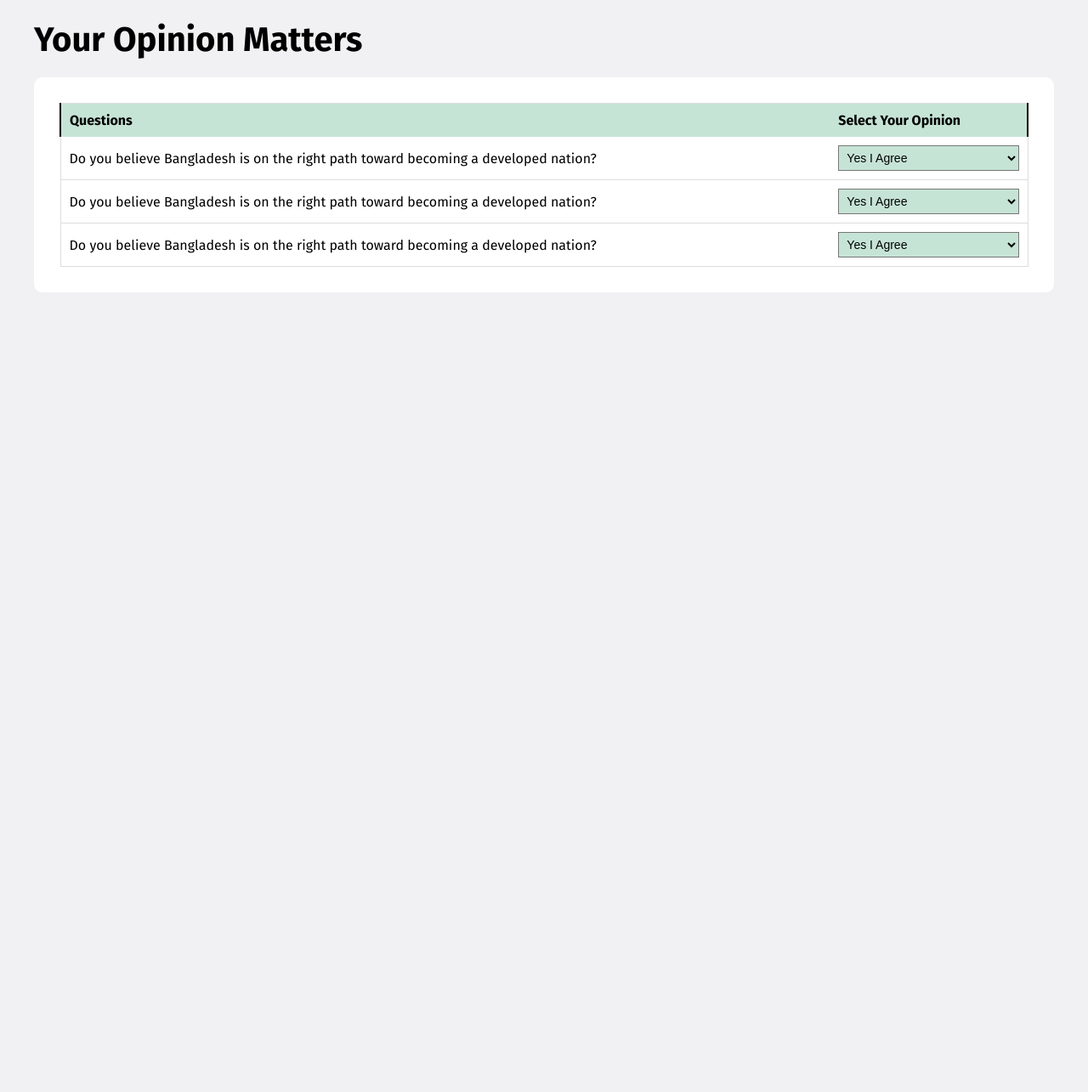
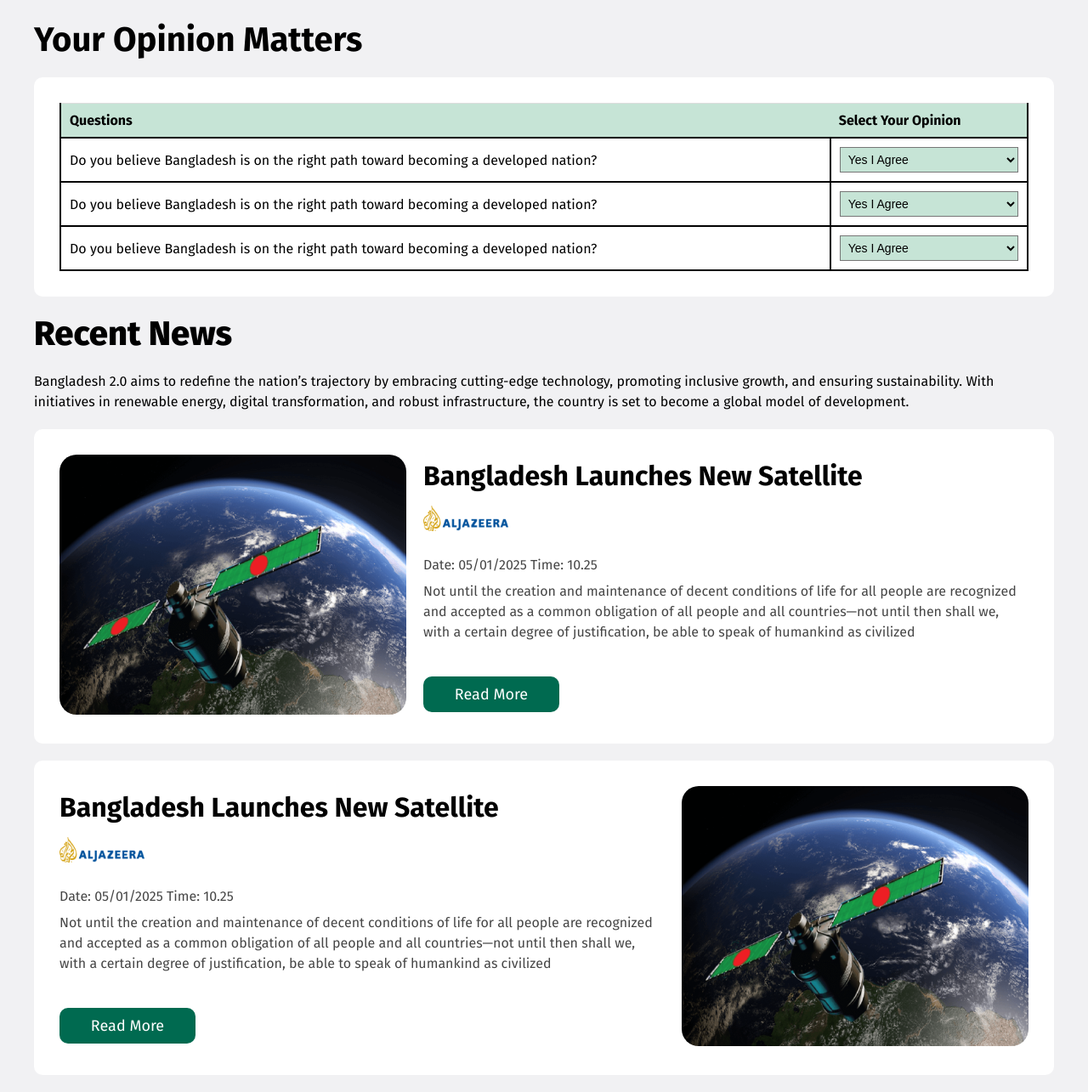
Before and after one commit to mdsamiulislam54/Bangladesh_2.0, a plain HTML site: page index.html in a window 1280 px wide. Shown: the part 1382-2667 px from the top of the page at 85% size. Before the commit the page ends 1726 px from the top, so only its background shows below. Drawn offline with Linux system fonts and the light colour scheme.

Commit message:
recent news section add

```diff
--- a/index.html
+++ b/index.html
@@ -1,11 +1,13 @@
 <!DOCTYPE html>
 <html lang="en">
+
 <head>
   <meta charset="UTF-8" />
   <meta name="viewport" content="width=device-width, initial-scale=1.0" />
   <title>Bangladesh-2.0</title>
   <link rel="stylesheet" href="style/style.css" />
 </head>
+
 <body>
   <header class="container">
     <!-- navbar section start............. -->
@@ -155,7 +157,68 @@
     </div>
     </div>
     <!-- question section end............. -->
+
+    <!-- recent news section start............. -->
+    <div class="recent_news_section">
+      <div class="news_title">
+        <h2>Recent News</h2>
+        <p>Bangladesh 2.0 aims to redefine the nation’s trajectory by embracing cutting-edge technology, promoting
+          inclusive growth, and ensuring sustainability. With initiatives in renewable energy, digital transformation,
+          and robust infrastructure, the country is set to become a global model of development.</p>
+      </div>
+      <div class="news_parent_container">
+        <div class="news_images">
+          <picture>
+            <img src="./assets/satelite.png" alt="">
+          </picture>
+        </div>
+        <div class="news_content">
+          <h3>Bangladesh Launches New Satellite</h3>
+          <img src="./assets/al-jazeera.png" alt="">
+
+         <div>
+          <time class="time_text" datetime="2025-01-05">Date: 05/01/2025</time>
+          <time class="time_text" datetime="2025-01-05T22:25">Time: 10.25 </time>
+         </div>
+          <p>Not until the creation and maintenance of decent    conditions of life for all people are recognized and
+            accepted as a common obligation of all people and all countries—not until then shall we,
+            with a certain degree of justification, be able to speak of humankind as civilized
+          </p>
+          <a href="/">Read More</a>
+
+
+        </div>
+      </div>
+      <div class="news_parent_container">
+
+        <div class="news_content">
+          <h3>Bangladesh Launches New Satellite</h3>
+          <img src="./assets/al-jazeera.png" alt="">
+
+         <div>
+          <time class="time_text" datetime="2025-01-05">Date: 05/01/2025</time>
+          <time class="time_text" datetime="2025-01-05T22:25">Time: 10.25 </time>
+         </div>
+          <p>Not until the creation and maintenance of decent    conditions of life for all people are recognized and
+            accepted as a common obligation of all people and all countries—not until then shall we,
+            with a certain degree of justification, be able to speak of humankind as civilized
+          </p>
+          <a href="/">Read More</a>
+
+
+        </div>
+        <div class="news_images">
+          <picture>
+            <img src="./assets/satelite.png" alt="">
+          </picture>
+        </div>
+      </div>
+    </div>
+    </div>
+    <!-- recent news section end............. -->
+
   </main>
   <footer></footer>
 </body>
+
 </html>
--- a/style/style.css
+++ b/style/style.css
@@ -265,3 +265,80 @@ select {
     font-size: 14px;
     background-color: var(--background-color);
 }
+table tr td {
+    padding: 10px;
+    border: 2px solid black;
+}
+
+
+/* question part end.......... */
+/* recent news part start.......... */
+
+.news_title > h2{
+    font-size: 40px;
+    font-weight: 800;
+    margin: 20px 0px;
+}
+.news_title > p{
+    font-size: 16px;
+    font-weight: 400;
+    line-height: 24px;
+    padding-bottom: 20px;
+}
+.news_parent_container{
+    display: flex;
+    align-items: start;
+    justify-content: space-between;
+    gap: 20px;
+    background-color: #fff;
+    padding: 30px;
+    border-radius: 10px;
+    margin-bottom: 20px;
+}
+.news_content{
+    display: flex;
+    justify-content: space-between;
+    flex-direction: column;
+    gap: 10px;
+}
+.news_images img{
+    border-radius: 20px;
+
+}
+.news_content img{
+    width: 100px;
+    margin-bottom: 20px;
+}
+.news_content > h3{
+    font-size: 32px;
+    font-weight: bold;
+    line-height: 50px;
+}
+.time_text{
+   color: rgba(0, 0, 0, 0.731);
+   font-size: 16px;
+   font-weight: normal;
+   margin-bottom: 20px;
+}
+.news_content > p{
+    font-size: 16px;
+    color: rgba(0, 0, 0, 0.731);
+    line-height: 24px;
+    margin-bottom: 30px;
+}
+.news_content > a{
+    font-size: 18px;
+    padding: 10px 20px;
+    display: inline-block;
+    width: 160px;
+    text-align: center;
+    background-color: var(--button-bg-color);
+    color: #fff;
+    border-radius: 10px;
+   transition: all linear 0.5s;
+}
+.news_content > a:hover{
+
+    color: #ff0000;
+
+}
```
Lines whose indentation alone changed are shown as unchanged.
